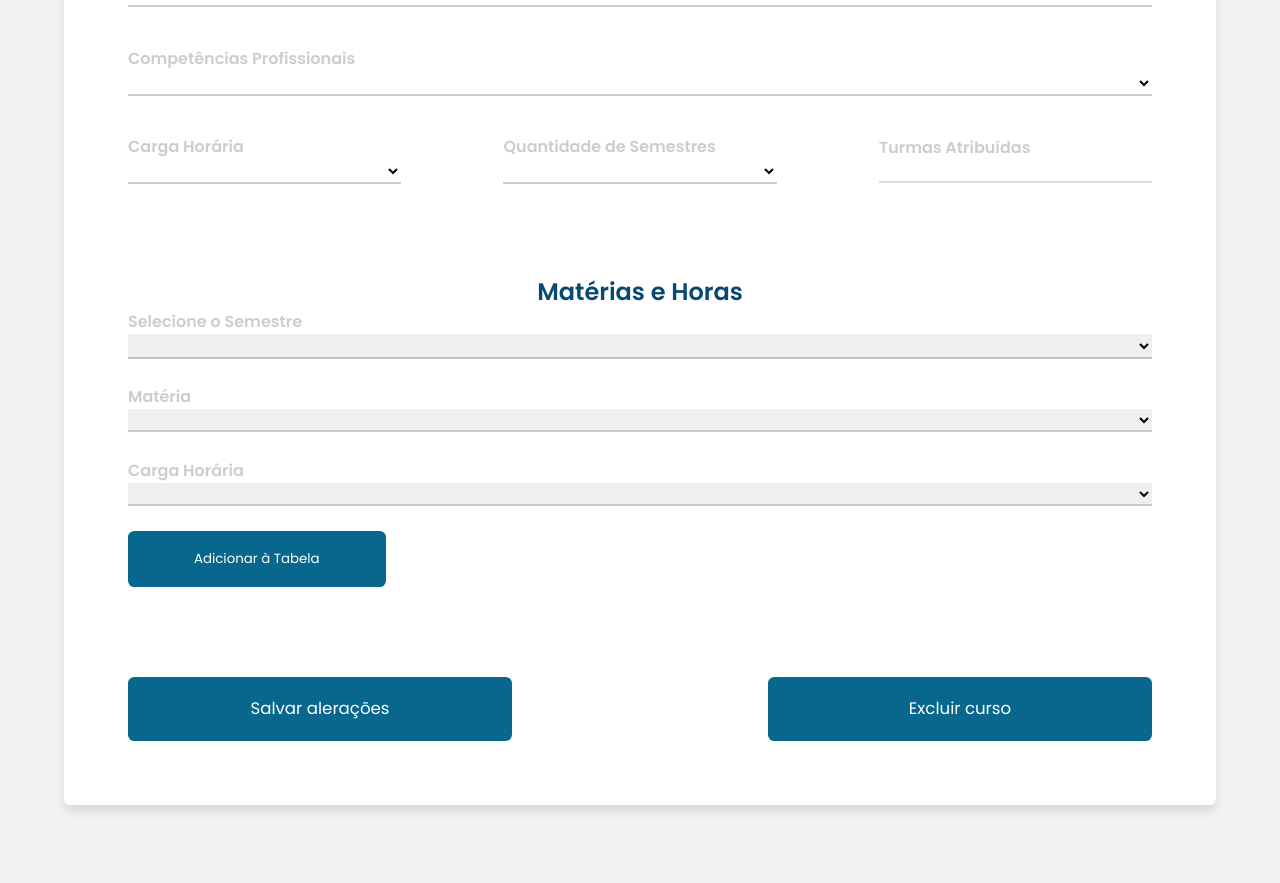
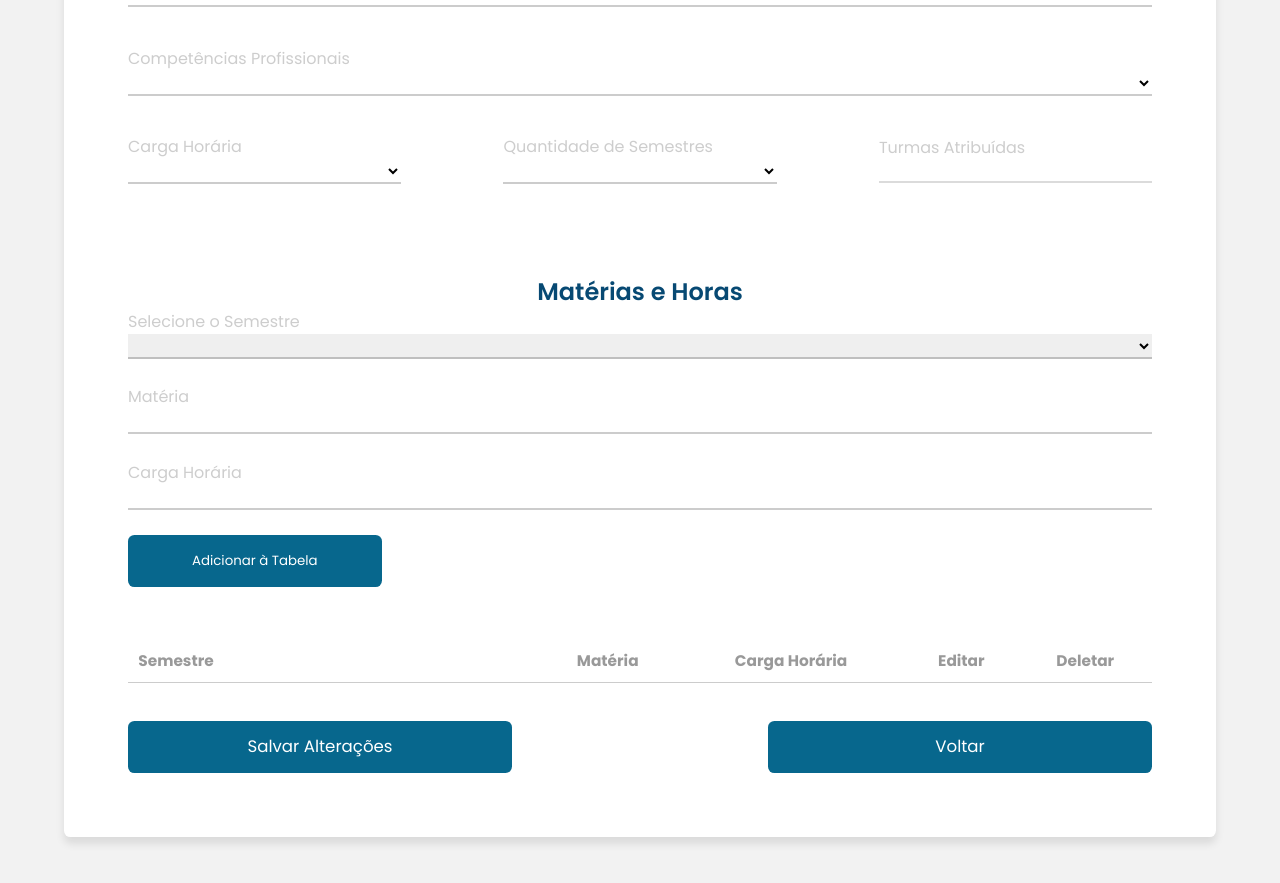
Before and after one commit to larissacoelho21/PlanneEdu-FrontEnd, a React (Vite) app in the folder PlanneEdu_Front/: page /addcurso in a window 1280 px wide. Shown: the part 645-1528 px from the top of the page. Before the commit the page ends 1501 px from the top, so only its background shows below. Built offline with nearby package versions, Linux system fonts and the light colour scheme.

Commit message:
Revert "Finalizando formulário de criação de curso."

```diff
--- a/PlanneEdu_Front/src/Css/Opp/AddCourse.css
+++ b/PlanneEdu_Front/src/Css/Opp/AddCourse.css
@@ -1,4 +1,3 @@
-/* ===== Variáveis de Cor ===== */
 :root {
   --blue-one: #074973;
   --blue-two: #07678D;
@@ -7,7 +6,6 @@
   --white: #ffff;
 }
 
-/* ===== Introdução ao Curso ===== */
 .introduction-course {
   text-align: center;
   margin-bottom: 5%;
@@ -23,7 +21,6 @@
   font-weight: 400;
 }
 
-/* ===== Seleção de Cursos ===== */
 .select-planne-course,
 .select-add-course {
   display: flex;
@@ -36,46 +33,44 @@
 
 .label-select {
   align-self: flex-start;
-  font-weight: 600;
   color: var(--gray-one);
 }
 
 .select-planne-course h2 {
   align-self: flex-start;
+  font-size: 0.8vw;
   margin-top: 0.5vw;
-  margin-bottom: 5%;
-  font-size: 0.8vw;
   font-weight: 500;
   color: var(--blue-three);
+  margin-bottom: 5%;
 }
 
 .select-planne-course select,
 .select-add-course select {
   width: 100%;
+  border: none;
+  border-bottom: .2vw solid rgba(0, 0, 0, 0.2);
   font-size: 1.2vw;
   background-color: transparent;
-  border: none;
-  border-bottom: .2vw solid rgba(0, 0, 0, 0.2);
 }
 
 .select-planne-course option:focus {
   background-color: transparent;
 }
 
-/* ===== Formulário de Adição de Curso ===== */
 .form-addcourse {
   display: flex;
   flex-direction: column;
   justify-content: center;
   gap: 3vw;
   width: 90vw;
+  background-color: var(--white-one);
   margin: 0 auto;
-  margin-bottom: 4vw;
-  padding: 5vw;
-  background-color: var(--white-one);
   border-radius: 0.5vw;
   box-shadow: 0 0.5vw 0.625vw rgba(0, 0, 0, 0.1);
   text-align: center;
+  padding: 5vw;
+  margin-bottom: 4vw;
 }
 
 .select-numbers {
@@ -83,14 +78,13 @@
   gap: 8vw;
 }
 
-/* ===== Títulos e Horas das Matérias ===== */
 .subjects-and-hours h1 {
   font-weight: 600;
+  color: var(--blue-one);
   margin-top: 5%;
-  color: var(--blue-one);
 }
 
-.forms-grid-hours {
+.forms-grid-hours{
   display: flex;
   flex-direction: column;
   align-items: start;
@@ -98,9 +92,8 @@
   margin-bottom: 5%;
 }
 
-/* ===== Grid de Semestre e Tabelas de Matérias ===== */
 .select-semester-grid,
-.grid-table {
+.matter-grid-table {
   display: flex;
   flex-direction: column;
   width: 80vw;
@@ -108,37 +101,23 @@
 }
 
 .select-semester-grid select,
-.matter-grid-table input {
+.matter-grid-table input{
   width: 100%;
-  font-size: 1.2vw;
   border: none;
   border-bottom: .2vw solid rgba(0, 0, 0, 0.2);
+  font-size: 1.2vw;
 }
 
-/* ===== Botões de Ação ===== */
-.add-table,
-.action-btn {
-  display: block;
+.add-table{
   padding: 2vh 5vw;
   background-color: var(--blue-two);
-  border: 2px solid transparent;
+  border: none;
   border-radius: .5vw;
   color: var(--white);
-  cursor: pointer;
-  transition: .3s ease;
 }
 
-.add-table:hover,
-.action-btn:hover {
-  background-color: transparent;
-  border: solid 2px var(--blue-two);
-  color: var(--blue-two);
-}
-
-/* ===== Tabelas de Informações ===== */
 .table-infos-grid {
   width: 100%;
-  margin-bottom: 5%;
 }
 
 .table-infos-grid th {
@@ -163,34 +142,37 @@
   text-align: left;
 }
 
-/* ===== Popup de Edição ===== */
-.popup-overlay,
-.popup-overlay-delete {
+.popup-overlay {
   position: fixed;
   top: 0;
   left: 0;
   right: 0;
   bottom: 0;
+  background: rgba(0, 0, 0, 0.5);
   display: flex;
   justify-content: center;
   align-items: center;
-  background: rgba(0, 0, 0, 0.5);
   z-index: 1000;
 }
 
-.popup-edit,
-.message-delete-course {
+.proposta,
+.final {
+  display: flex;
+  flex-direction: column;
+}
+
+.popup-edit {
   position: relative;
+  background: #fff;
+  padding: 2vw 5vw;
+  border-radius: 0.5vw;
+  box-shadow: 0 2px 10px rgba(0, 0, 0, 0.2);
   display: flex;
   flex-direction: column;
   justify-content: center;
   gap: 2vw;
   width: 40vw;
   height: 60vh;
-  padding: 2vw 5vw;
-  background: #fff;
-  border-radius: 0.5vw;
-  box-shadow: 0 2px 10px rgba(0, 0, 0, 0.2);
   z-index: 1001;
   overflow: auto;
 }
@@ -206,13 +188,12 @@
 }
 
 .popup-edit select {
-  width: 100%;
-  font-size: 1.2vw;
   border: none;
   border-bottom: 0.2vw solid rgba(0, 0, 0, 0.2);
+  font-size: 1.2vw;
+  width: 100%;
 }
 
-/* ===== Botões de Edição ===== */
 .edit-btns {
   display: flex;
   gap: 2vw;
@@ -220,82 +201,27 @@
   margin-top: 1.5vw;
 }
 
+.edit-btns button:hover {
+  background: none;
+  color: #07678d;
+  cursor: pointer;
+  transition: 0.3s ease-in-out;
+}
+
 .edit-btns button {
-  border: 2px solid #07678d;
+  border: #07678d solid 2px;
   padding: 0.6vw 1vw;
   border-radius: 0.5vh;
   background: #07678d;
   color: #fff;
-  cursor: pointer;
-  transition: 0.3s ease-in-out;
 }
 
-.edit-btns button:hover {
-  background: none;
-  color: #07678d;
+.inputt select{
+  border: none;
+  border-bottom: .2vw solid rgba(0, 0, 0, 0.2);
+  font-size: 1.2vw;
 }
 
-/* ===== Inputs e Campos de Seleção ===== */
-.inputt select {
-  font-size: 1.2vw;
-  border: none;
-  border-bottom: .2vw solid rgba(0, 0, 0, 0.2);
+.inputt option:hover{
+  background: rgb(7,73,115, .2);
 }
-
-.inputt option:hover {
-  background: rgba(7, 73, 115, 0.2);
-}
-
-.grid-table select {
-  border: transparent;
-  border-bottom: solid 2px var(--gray-one);
-}
-
-.semester-grid h2 {
-  text-align: start;
-  font-size: 1.2vw;
-  color: var(--gray-one);
-}
-
-/* ===== Estilos para Inputs de Número ===== */
-input[type="number"]::-webkit-inner-spin-button,
-input[type="number"]::-webkit-outer-spin-button {
-  -webkit-appearance: none;
-}
-
-/* PopUp delete */
-.message-delete-course{
-  display: flex;
-  gap: .5vw;
-}
-.message-delete-course h1{
-  color: var(--blue-one);
-  font-size: 3vw;
-}
-
-.message-delete-course h2{
-  font-size: 1.6vw;
-  margin-bottom: 3%;
-}
-
-.message-delete-course h3{
-  font-size: 1.5vw;
-  font-weight: 400;
-}
-
-.button-view-class{
-  display: flex;
-  justify-content: center;
-  align-items: center;
-  width: 20vw;
-  height: 10vh;
-  background-color: var(--blue-one);
-  margin: 0 auto;
-  border-radius: .5vw;
-  margin-top: 3%;
-  cursor: pointer;
-}
-
-.button-view-class a{
-  color: var(--white);
-}
--- a/PlanneEdu_Front/src/Css/Teacher/AddActivity.css
+++ b/PlanneEdu_Front/src/Css/Teacher/AddActivity.css
@@ -74,13 +74,13 @@ input[type="date"]:focus {
   font-weight: 600;
 }
 
-.buttons-category{
+.buttons-add{
   display: flex;
   gap: 4.2vw;
   margin-bottom: 3%;
 }
 
-.buttons-category button{
+.buttons-add button{
   background-color: transparent;
   border: 2px solid var(--blue-two);
   border-radius: 0.5vw;
@@ -91,7 +91,7 @@ input[type="date"]:focus {
   transition: 0.3s ease;
 }
 
-.buttons-category button:hover{
+.buttons-add button:hover{
   background-color: var(--blue-two);
   color: var(--white-one);
 }
@@ -168,16 +168,16 @@ input[type="date"]:focus {
   color: var(--white-one);
 }
 
-.buttons-save{
+.buttons-save-atvd{
   display: flex;
   align-items: center;
   justify-content: space-between;
 }
 
-.buttons-save button{
+.buttons-save-atvd button{
   font-size: 1.3vw;
   width: 30vw;
-  height: 5vw;
+  height: 4vw;
   background-color: var(--blue-two);
   border: none;
   border-radius: 0.5vw;
@@ -186,7 +186,7 @@ input[type="date"]:focus {
   transition: 0.3s ease;
 }
 
-.buttons-save button:hover,
+.buttons-save-atvd button:hover,
 .buttons-popup-challenge button:hover{
   background-color: var(--white-one);
   color: var(--blue-two);
--- a/PlanneEdu_Front/src/Pages/Opp/AddCourse.tsx
+++ b/PlanneEdu_Front/src/Pages/Opp/AddCourse.tsx
@@ -1,129 +1,65 @@
 import { useState } from "react";
 import { SubNavbar } from "../../Components/SubNavbar/SubNavbar";
 import "../../Css/Opp/AddCourse.css";
-import { Link } from "react-router-dom";
 
 export function AddCourse() {
-  // Estados
+  /* ======== funções e configurações para a criação da tabela ======== */
+
+  /* definindo a estrutura dos dados da tabela, todos os itens terão uma propriedade de texto (text) e seleção (selectedOption) */
   type TableData = {
-    subject: string;
-    hours: string;
-    semester: string;
+    text: string;
+    selectedOption: string;
   };
 
+  /* gerencia o valor inputado no input de texto */
   const [textInput, setTextInput] = useState<string>("");
-  const [hoursInput, setHoursInput] = useState<string>("");
+  /* gerencia o valor inputado no select */
   const [selectedOption, setSelectedOption] = useState<string>("");
-
-  const [semestersData, setSemestersData] = useState<{
-    [key: string]: TableData[];
-  }>({});
+  /* armazena os dados da tabela, é uma array de objetos*/
+  const [tableData, setTableData] = useState<TableData[]>([]);
   const [isEditing, setIsEditing] = useState(false);
-  const [editingSemester, setEditingSemester] = useState<string | null>(null);
   const [editingIndex, setEditingIndex] = useState<number | null>(null);
 
-  const selectOptions = [
-    "1º Semestre",
-    "2º Semestre",
-    "3º Semestre",
-    "4º Semestre",
-  ];
-
-  // -- Estados
-
-  // Funções
+  /* array das opções presentes no select */
+  const selectOptions = [1, 2, 3, 4];
 
   const addData = () => {
-    if (textInput && selectedOption && hoursInput) {
+    if (textInput && selectedOption) {
       const newData: TableData = {
-        subject: textInput,
-        hours: hoursInput,
-        semester: selectedOption,
+        text: textInput,
+        selectedOption: selectedOption,
       };
-
-      setSemestersData((prevData) => ({
-        ...prevData,
-        [selectedOption]: [...(prevData[selectedOption] || []), newData],
-      }));
-
+      setTableData([...tableData, newData]);
       setTextInput("");
-      setHoursInput("");
       setSelectedOption("");
     }
   };
 
   const SaveEdit = () => {
-    if (editingIndex !== null && editingSemester) {
-      if (editingSemester !== selectedOption) {
-        const updatedPreviousSemesterData = semestersData[
-          editingSemester
-        ].filter((_, i) => i !== editingIndex);
-
-        const newData: TableData = {
-          subject: textInput,
-          hours: hoursInput,
-          semester: selectedOption,
+    if (editingIndex !== null) {
+      const updatedData = [...tableData];
+      updatedData[editingIndex] = {
+        text: textInput,
+        selectedOption: selectedOption,
       };
-
-        setSemestersData((prevData) => ({
-          ...prevData,
-          [editingSemester]: updatedPreviousSemesterData,
-          [selectedOption]: [...(prevData[selectedOption] || []), newData],
-        }));
-      } else {
-        const updatedData = [...(semestersData[editingSemester] || [])];
-        updatedData[editingIndex] = {
-          subject: textInput,
-          hours: hoursInput,
-          semester: selectedOption,
-        };
-
-        setSemestersData((prevData) => ({
-          ...prevData,
-          [editingSemester]: updatedData,
-        }));
-      }
-
-      resetEditState();
+      setTableData(updatedData);
+      setIsEditing(false);
+      setTextInput("");
+      setSelectedOption("");
+      setEditingIndex(null);
+      setShowPopUpEdit(false);
     }
   };
 
-  const resetEditState = () => {
-    setIsEditing(false);
-    setTextInput("");
-    setHoursInput("");
-    setSelectedOption("");
-    setEditingIndex(null);
-    setEditingSemester(null);
-    setShowPopUpEdit(false);
+  const DeleteData = (index: number) => {
+    const updatedData = tableData.filter((_, i) => i !== index);
+    setTableData(updatedData);
   };
 
-  const DeleteData = (semester: string, index: number) => {
-    const updatedData = semestersData[semester].filter((_, i) => i !== index);
-    setSemestersData((prevData) => ({
-      ...prevData,
-      [semester]: updatedData,
-    }));
-  };
-
-  // -- Funções
-
-  // PopUp de edição
   const [showPopUpEdit, setShowPopUpEdit] = useState(false);
   const togglePopUpEdit = () => {
     setShowPopUpEdit(!showPopUpEdit);
   };
-
-  // -- PopUp de edição
-
-  // PopUp deletar curso
-  const [showPopUpDelete, setShowPopUpDelete] = useState(false);
-  const togglePopUpDelete = () => {
-    setShowPopUpDelete(!showPopUpDelete);
-  };
-
-  // -- PopUp de deletar
-
   return (
     <section className="add-new-course">
       <SubNavbar />
@@ -218,10 +154,7 @@ export function AddCourse() {
             <div className="table-grid-hours">
               <div className="forms-grid-hours">
                 <div className="select-semester-grid">
-                  <label
-                    style={{ color: "var(--gray-one)" }}
-                    className="label-select"
-                  >
+                  <label style={{ color: "var(--gray-one)" }}>
                     Selecione o Semestre
                   </label>
                   <select
@@ -236,39 +169,25 @@ export function AddCourse() {
                     ))}
                   </select>
                 </div>
-
-                <div className="grid-table">
-                  <label
-                    style={{ color: "var(--gray-one)" }}
-                    className="label-select"
-                  >
-                    Matéria
-                  </label>
-                  <select
-                    className="matter"
+                <div className="matter-grid-table">
+                  <label style={{ color: "var(--gray-one)" }}>Matéria</label>
+                  <input
+                    type="text"
+                    name="matter"
                     id="matter-grid"
                     value={textInput}
                     onChange={(e) => setTextInput(e.target.value)}
-                  >
-                    <option value=""></option>
-                  </select>
+                  />
                 </div>
-
-                <div className="grid-table">
-                  <label
-                    style={{ color: "var(--gray-one)" }}
-                    className="label-select"
-                  >
-                    Carga Horária
-                  </label>
-                  <select
-                    className="hours"
-                    id="hours-grid"
-                    value={hoursInput}
-                    onChange={(e) => setHoursInput(e.target.value)}
-                  >
-                    <option value=""></option>
-                  </select>
+                <div className="matter-grid-table">
+                  <label style={{ color: "var(--gray-one)" }}>Carga Horária</label>
+                  <input
+                    type="text"
+                    name="matter"
+                    id="matter-grid"
+                    value={textInput}
+                    onChange={(e) => setTextInput(e.target.value)}
+                  />
                 </div>
 
                 <button
@@ -282,14 +201,10 @@ export function AddCourse() {
                 </button>
               </div>
 
-              {Object.keys(semestersData)
-                .sort((a, b) => parseInt(a) - parseInt(b))
-                .map((semester) => (
-                  <div key={semester} className="semester-grid">
-                    <h2>{semester}</h2>
               <table className="table-infos-grid">
                 <thead>
                   <tr>
+                    <th>Semestre</th>
                     <th>Matéria</th>
                     <th>Carga Horária</th>
                     <th>Editar</th>
@@ -297,21 +212,19 @@ export function AddCourse() {
                   </tr>
                 </thead>
                 <tbody>
-                        {semestersData[semester].map((data, index) => (
+                  {tableData.map((data, index) => (
                     <tr key={index}>
-                            <td>{data.subject}</td>
-                            <td>{data.hours}</td>
+                      <td>{data.text}</td>
+                      <td>{data.selectedOption}</td>
                       <td>
                         <button
                           className="action-btn"
                           onClick={(e) => {
+                            setEditingIndex(index);
+                            setTextInput(data.text);
+                            setSelectedOption(data.selectedOption);
+                            setShowPopUpEdit(true);
                             e.preventDefault();
-                                  setEditingIndex(index);
-                                  setEditingSemester(semester);
-                                  setTextInput(data.subject);
-                                  setHoursInput(data.hours);
-                                  setSelectedOption(semester);
-                                  setShowPopUpEdit(true);
                           }}
                         >
                           Editar
@@ -320,7 +233,7 @@ export function AddCourse() {
                       <td>
                         <button
                           className="action-btn"
-                                onClick={() => DeleteData(semester, index)}
+                          onClick={() => DeleteData(index)}
                         >
                           Deletar
                         </button>
@@ -329,33 +242,11 @@ export function AddCourse() {
                   ))}
                 </tbody>
               </table>
-                  </div>
-                ))}
 
               {showPopUpEdit && (
-                <div className="popup-overlay" onClick={togglePopUpEdit}>
-                  <div
-                    className="popup-edit"
-                    onClick={(e) => e.stopPropagation()}
-                  >
-                    <h2>Editar Matéria</h2>
-                    <div className="inputt">
-                      <label>Semestre</label>
-                      <select
-                        value={selectedOption}
-                        onChange={(e) => setSelectedOption(e.target.value)}
-                      >
-                        <option value="" disabled>
-                          Selecione o Semestre
-                        </option>
-                        {selectOptions.map((option, index) => (
-                          <option key={index} value={option}>
-                            {option}
-                          </option>
-                        ))}
-                      </select>
-                    </div>
-
+                <div className="popup-overlay">
+                  <div className="popup-edit">
+                    <h2>Editar</h2>
                     <div className="inputt">
                       <label>Matéria</label>
                       <input
@@ -364,16 +255,16 @@ export function AddCourse() {
                         onChange={(e) => setTextInput(e.target.value)}
                       />
                     </div>
-
-                    <div className="inputt">
-                      <label>Carga Horária</label>
-                      <input
-                        type="text"
-                        value={hoursInput}
-                        onChange={(e) => setHoursInput(e.target.value)}
-                      />
+                    <div className="select-pop">
+                      <label>Crítico (C) ou Desejável (D)</label>
+                      <select
+                        value={selectedOption}
+                        onChange={(e) => setSelectedOption(e.target.value)}
+                      >
+                        <option value="C">Crítico (C)</option>
+                        <option value="D">Desejável (D)</option>
+                      </select>
                     </div>
-
                     <div className="edit-btns">
                       <button onClick={SaveEdit}>Salvar alterações</button>
                       <button onClick={() => setShowPopUpEdit(false)}>
@@ -386,41 +277,10 @@ export function AddCourse() {
             </div>
           </div>
 
-          <div className="buttons-save">
-            <button>Salvar alerações</button>
-            <button
-              onClick={(e) => {
-                e.preventDefault();
-                setShowPopUpDelete(true);
-              }}
-            >
-              Excluir curso
-            </button>
+          <div className="buttons-save-atvd">
+            <button>Salvar Alterações</button>
+            <button>Voltar</button>
           </div>
-
-          {showPopUpDelete && (
-            <div className="popup-overlay-delete" onClick={togglePopUpDelete}>
-              <div
-                className="message-delete-course"
-                onClick={(e) => e.stopPropagation()}
-              >
-                <h1>AVISO!</h1>
-                <h2>Não foi possível deletar este curso.</h2>
-                <h3>
-                  Existem{" "}
-                  <span style={{ color: "#074973", fontWeight: "bold" }}>
-                    {" "}
-                    5
-                  </span>{" "}
-                  turmas atribuídas a ele. Por favor, remova as turmas
-                  associadas antes de tentar excluir o curso.
-                </h3>
-                <div className="button-view-class">
-                  <Link to={"/turmaopp"}>Ver minhas turmas</Link>
-                </div>
-              </div>
-            </div>
-          )}
         </div>
       </form>
     </section>
--- a/PlanneEdu_Front/src/Pages/Teacher/AddActivity.tsx
+++ b/PlanneEdu_Front/src/Pages/Teacher/AddActivity.tsx
@@ -134,7 +134,7 @@ export function AddActivity() {
             <div className="title-add">
               <h1>Estratégia de aprendizagem adotada</h1>
             </div>
-            <div className="buttons-category">
+            <div className="buttons-add">
               <button>Situação Problema</button>
               <button>Estudo de Caso</button>
               <button>Projeto</button>
@@ -224,7 +224,7 @@ export function AddActivity() {
             />
           </div>
 
-          <div className="buttons-save">
+          <div className="buttons-save-atvd">
             <button>Salvar Alterações</button>
             <button>Voltar</button>
           </div>
--- a/PlanneEdu_Front/src/Router.tsx
+++ b/PlanneEdu_Front/src/Router.tsx
@@ -18,7 +18,6 @@ import { AddActivity } from './Pages/Teacher/AddActivity';
 import { AddCourse } from './Pages/Opp/AddCourse';
 import { AddPlanoCurso } from './Pages/Opp/AddPlanoCursoOpp';
 import { Competencias } from './Components/PlanoDeCurso/Competencias';
-import { ViewClass } from './Pages/Opp/ViewClass';
 
 //criando rotas e caminhos
 const Router: React.FC = () => {
@@ -44,7 +43,6 @@ const Router: React.FC = () => {
                     <Route path='/addcurso' element={<AddCourse/>}/>
                     <Route path='/addplancurso' element={<AddPlanoCurso/>}/>
                     <Route path='/addComp' element={<Competencias/>}/>
-                    <Route path='/verturmaopp' element={<ViewClass/>}/>
 
                 </Routes>
         </BrowserRouter>
```
Also changed, not shown: PlanneEdu_Front/src/Css/Teacher/Profile.css (+11 -8 lines), PlanneEdu_Front/src/Pages/Opp/ViewClass.tsx (deleted, +0 -7 lines), PlanneEdu_Front/src/Css/Opp/ViewClass.css (deleted). Lines whose indentation alone changed are shown as unchanged.
